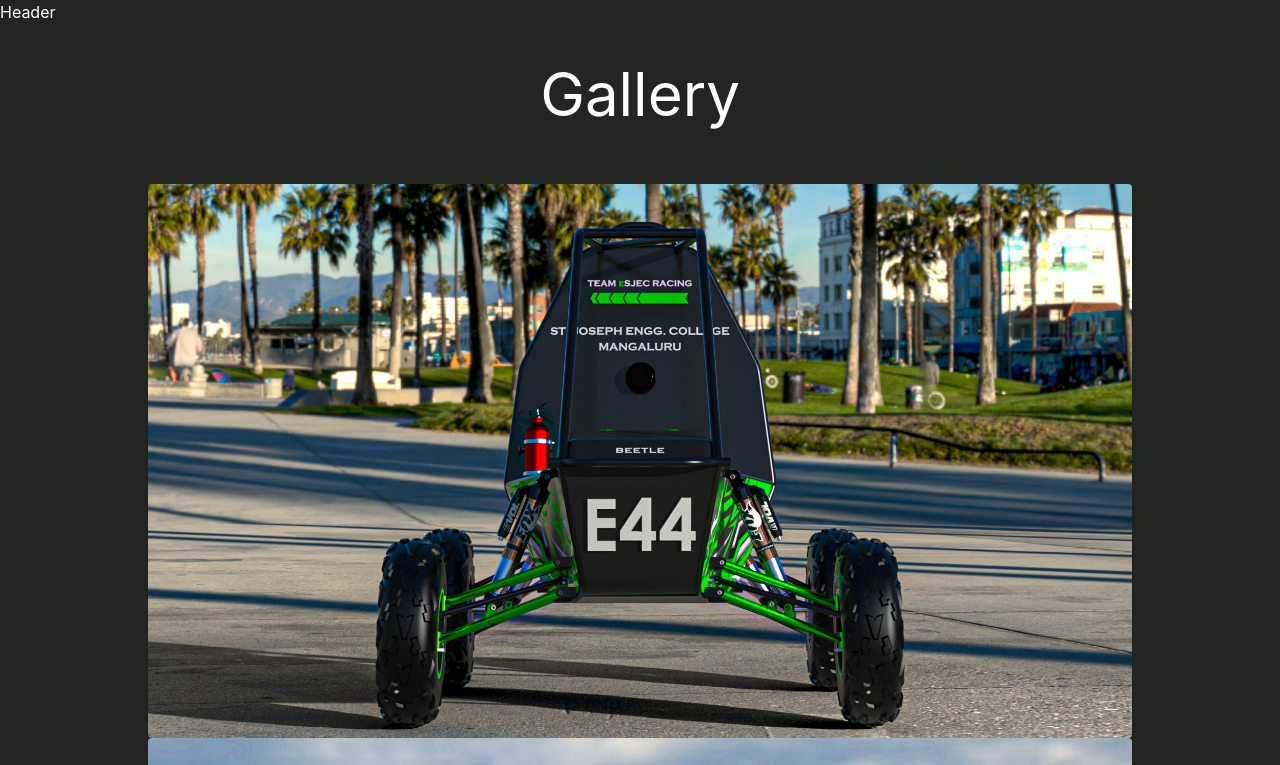
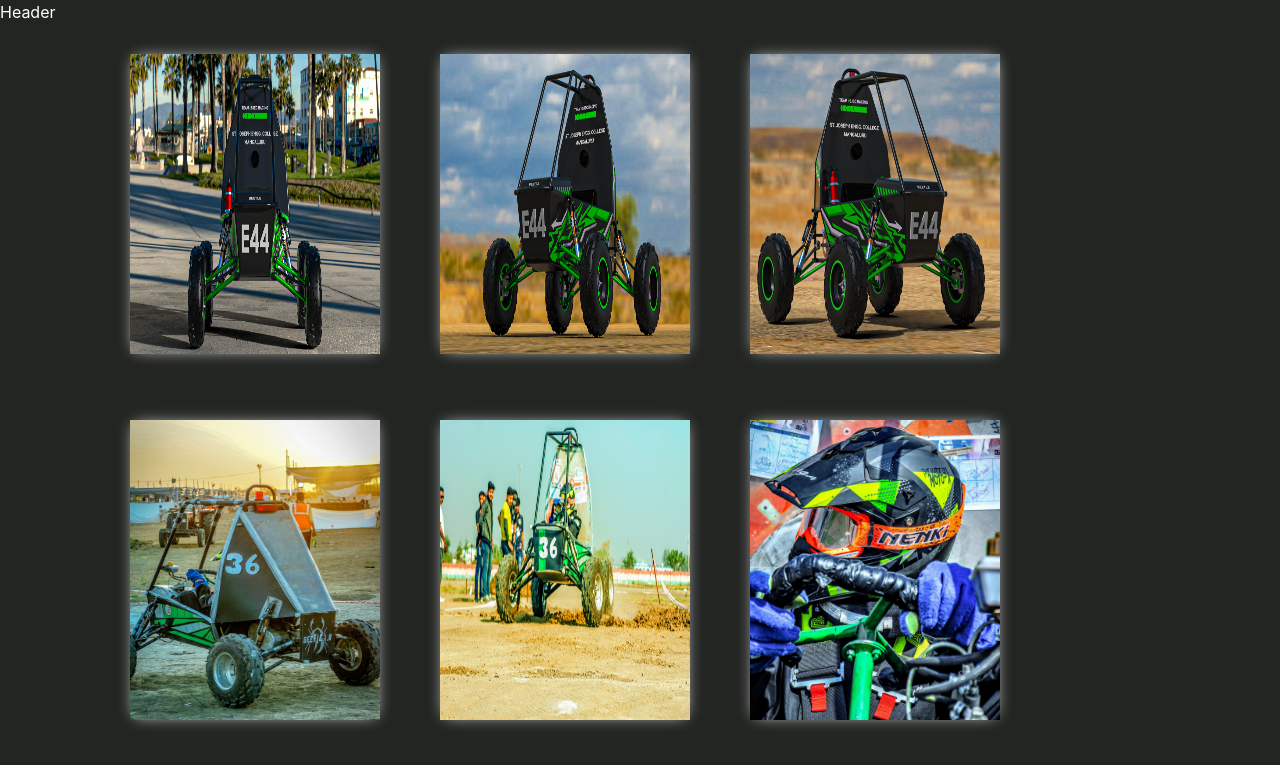
Before and after one commit to rimishadsilva/tesr-website, a React (Create React App) app: page /gallery in a window 1280 px wide. Shown: the top 765 px of the page. Built offline with nearby package versions, Linux system fonts and the light colour scheme.

Commit message:
Updated gallery

```diff
--- /dev/null
+++ b/src/components/gallery/gallery.css
@@ -0,0 +1,48 @@
+.displayCard-div{
+    /* display: flex;
+    flex-direction: row;
+    flex-wrap: wrap; */
+    /* justify-content: center;
+    align-items: center;
+    align-content: center;
+    padding: 1%; */
+}
+
+.displayCard{
+    margin-left: 100px;
+}
+
+
+.card {
+    display: inline-block;
+    flex-direction: row;
+    border: none;
+    align-self: top;
+
+    margin: 30px;
+    width: 250px;
+    height: 300px;
+    overflow: hidden;
+    box-shadow: 0px 0px 15px -5px;
+    transition: 0.5s;
+    animation: ease-in-out;
+}
+
+.card:hover {
+    transform: scale(1.1);
+    box-shadow: 0px 0px 15px 0px;
+}
+
+.image-container img {
+    overflow: hidden;
+    height: 300px;
+    width: 250px;
+    font-size: 0.6rem;
+}
+
+@media screen and (max-width: 830px) {
+    .card {
+        padding: 1%;
+        display: inline-block;
+    }
+}
--- a/src/main.jsx
+++ b/src/main.jsx
@@ -8,7 +8,7 @@ import Home from './pages/Home';
 import Achievements from './pages/Achievements';
 import Sponsors from './pages/Sponsors';
 import ContactUs from './pages/ContactUs';
-import Gallery from './pages/Gallery';
+import { DisplayPhotos } from './pages/DisplayPhotos';
 
 export const router = createBrowserRouter([
 	{
@@ -32,12 +32,12 @@ export const router = createBrowserRouter([
 			},
 			{
 				path: '/gallery',
-				element: <Gallery />,
+				element: <DisplayPhotos />,
 			},
 		],
 	},
 	{
 		path: '/gallery',
-		element: <Gallery />
+		element: <DisplayPhotos />
 	}
 ]);
--- /dev/null
+++ b/src/pages/DisplayPhotos.jsx
@@ -0,0 +1,23 @@
+import React from "react";
+import { Gallery } from "./Gallery";
+import gallery_exports from '../images/gallery/gallery_exports';
+
+
+export const DisplayPhotos = () => {
+
+  return (
+    <div className="displayCard">
+      {gallery_exports?.map(gallery_img =>
+    //   {
+    //     return (
+          <Gallery
+            imageurl={gallery_img}
+          />
+    //     );
+    //   }
+      )}
+    </div>
+  );
+};
+
+// export default CardsDisplay;
--- /dev/null
+++ b/src/pages/Gal.jsx
@@ -0,0 +1,33 @@
+import gallery_exports from '../images/gallery/gallery_exports';
+
+console.log(gallery_exports)
+
+const Gallery = () => {
+    return (
+        // <div className='container mx-auto px-10 pb-20'>
+        <div className='card'>
+            <h1 className='text-6xl text-center py-10'>Gallery</h1>
+            {/* <div class="w-full max-w-5xl p-5 pb-10 mx-auto mb-10 gap-5 colums-3"> */}
+            {/* <div className="card"> */}
+                <div className="card-container">
+                    <div className="image-container">
+                        {gallery_exports.map(gallery_img =>
+                            // <img src={gallery_img} class="col-span-1 object-contain shadow rounded border-none" alt="" />
+                            <img src={gallery_img} class="image-contain" alt="" />
+                        )}
+                    </div>
+                </div>
+            {/* </div> */}
+            {/* <img src={gallery_exports.img1} class="col-span-1 object-contain shadow rounded border-none" alt=""/>
+                 <img src={gallery_exports.img2} class="col-span-1 object-contain shadow rounded border-none" alt=""/>
+                 <img src={gallery_exports.img3} class="col-span-1 object-contain shadow rounded border-none" alt=""/>
+                 */}
+        </div>
+
+
+
+        // </div>
+    );
+};
+
+export default Gallery;
--- a/src/pages/Gallery.jsx
+++ b/src/pages/Gallery.jsx
@@ -1,23 +1,18 @@
-import gallery_exports from '../images/gallery/gallery_exports';
+import "../components/gallery/gallery.css";
 
-console.log(gallery_exports)
+export function Gallery({ imageurl }) {
 
-const Gallery = () => {
-	return (
-		<div className='container mx-auto px-10 pb-20'>
-			<h1 className='text-6xl text-center py-10'>Gallery</h1>
-            <div class="w-full max-w-5xl p-5 pb-10 mx-auto mb-10 gap-5 colums-3">
-                {gallery_exports.map(gallery_img =>
-                    <img src={gallery_img} class="col-span-1 object-contain shadow rounded border-none" alt=""/>
-                )}
-
-                 {/* <img src={gallery_exports.img1} class="col-span-1 object-contain shadow rounded border-none" alt=""/>
-                 <img src={gallery_exports.img2} class="col-span-1 object-contain shadow rounded border-none" alt=""/>
-                 <img src={gallery_exports.img3} class="col-span-1 object-contain shadow rounded border-none" alt=""/>
-                 */}
+    return (
+        // <Link to={`/movie/${id}`}>
+        // <div className="displayCard-div">
+            <div className="card">
+                <div className="card-container">
+                    <div className="image-container">
+                        <img src={imageurl} alt="" />
+                    </div>
+                </div>
             </div>
-		</div>
-	);
-};
-
-export default Gallery;
+        // </div>
+        //  </Link>
+    );
+}
```
